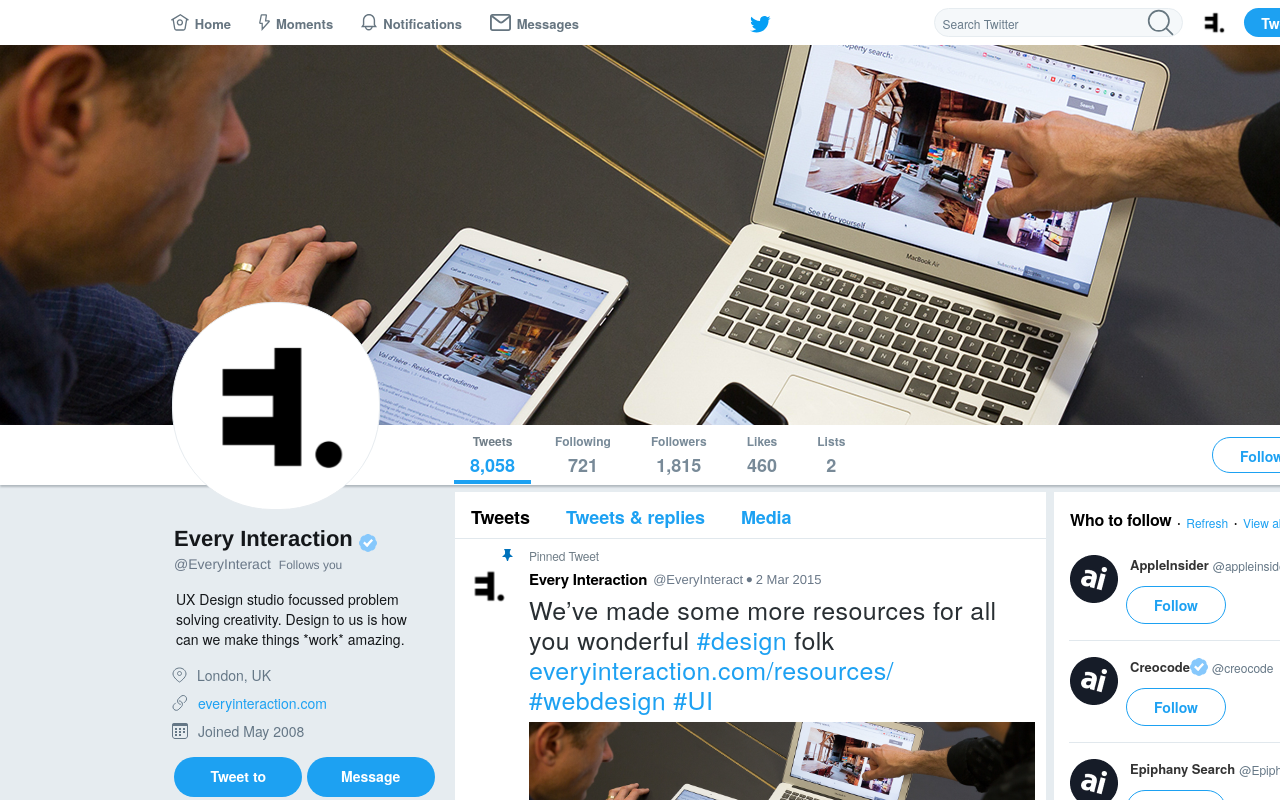
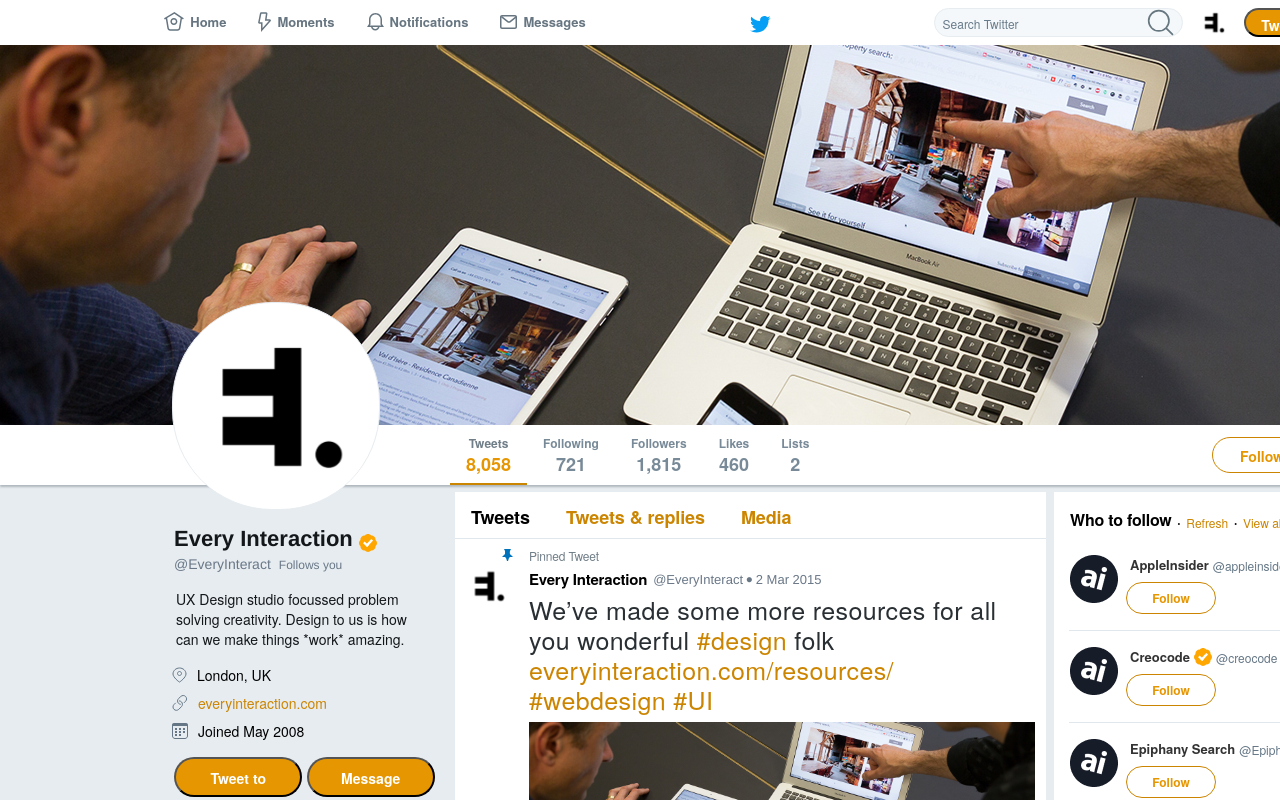
Before and after one commit to Kouprin/twitter-demo-frontend, a React (Create React App) app: page /EveryInteract in a window 1280 px wide. Shown: the top 800 px of the page. Built offline with nearby package versions, Linux system fonts and the light colour scheme.

Commit message:
Links + refactoring + golden color

```diff
--- a/src/App.css
+++ b/src/App.css
@@ -10,7 +10,7 @@
 
 a {
   text-decoration: none;
-  color: #1da1f2;
+  color: #cc8500;
 }
 
 a:hover {
--- a/src/Data.js
+++ b/src/Data.js
@@ -5,81 +5,57 @@
 
 import avatarMid from "./avatar-mid.svg";
 
-export const headerData = {
-  home: { icon: iconHome, text: "Home" },
-  moments: { icon: iconMoments, text: "Moments" },
-  notifications: { icon: iconNotifications, text: "Notifications" },
-  messages: { icon: iconMessages, text: "Messages" }
-};
+export const headerData = [
+  { icon: iconHome, text: "Home", whereTo: "/" },
+  { icon: iconMoments, text: "Moments", whereTo: "/i/moments" },
+  {
+    icon: iconNotifications,
+    text: "Notifications",
+    whereTo: "/i/notifications"
+  },
+  {
+    icon: iconMessages,
+    text: "Messages",
+    whereTo: "#"
+  }
+];
 
-const checkActiveMain = (match, location) => {
-  if (!location) return false;
-  const { pathname } = location;
-  return pathname === "/EveryInteract";
-};
-
-const checkActiveFollowing = (match, location) => {
-  if (!location) return false;
-  const { pathname } = location;
-  return pathname === "/EveryInteract/following";
-};
-
-const checkActiveFollowers = (match, location) => {
-  if (!location) return false;
-  const { pathname } = location;
-  return pathname === "/EveryInteract/followers";
-};
-
-const checkActiveLikes = (match, location) => {
-  if (!location) return false;
-  const { pathname } = location;
-  return pathname === "/EveryInteract/likes";
-};
-
-const checkActiveLists = (match, location) => {
-  if (!location) return false;
-  const { pathname } = location;
-  return pathname === "/EveryInteract/lists";
-};
-
-export const statisticsData = {
-  tweets: {
+export const statisticsData = [
+  {
     text: "Tweets",
     count: "8,058",
-    checkActive: checkActiveMain,
     whereTo: "/"
   },
-  following: {
+  {
     text: "Following",
     count: "721",
-    checkActive: checkActiveFollowing,
     whereTo: "following"
   },
-  followers: {
+  {
     text: "Followers",
     count: "1,815",
-    checkActive: checkActiveFollowers,
     whereTo: "followers"
   },
-  likes: {
+  {
     text: "Likes",
     count: "460",
-    checkActive: checkActiveLikes,
     whereTo: "likes"
   },
-  lists: {
+  {
     text: "Lists",
     count: "2",
-    checkActive: checkActiveLists,
     whereTo: "lists"
   }
-};
+];
 
-export const tabData = {
-  tweets: { text: "Tweets", is_active: true },
-  replies: { text: "Tweets & replies", is_active: false },
-  media: { text: "Media", is_active: false }
-};
+export const tabData = [
+  { text: "Tweets", whereTo: "/" },
+  { text: "Tweets & replies", whereTo: "with_replies" },
+  { text: "Media", whereTo: "media" }
+];
+
+export const descriptionTextData =
+  "UX Design studio focussed problem solving creativity. Design to us is how can we make things *work* amazing.";
 
 export const followersData = {
   count: 216,
--- a/src/Header.css
+++ b/src/Header.css
@@ -6,18 +6,11 @@
 
 .Header .nav-pair {
   display: flex;
+  padding-left: 16px;
+  padding-right: 16px;
   justify-content: center;
-  margin: 14px;
-}
-
-.Header .nav-pair-text {
-  margin-left: 6px;
-  font-family: HelveticaNeue;
-  font-size: 13px;
-  font-weight: 600;
-  line-height: normal;
-  letter-spacing: 0.01px;
-  color: #667580;
+  align-items: center;
+  text-decoration: none;
 }
 
 .Header .menu {
--- a/src/Header.js
+++ b/src/Header.js
@@ -1,5 +1,6 @@
 import React from "react";
 import styled from "styled-components";
+import { Link } from "react-router-dom";
 
 import iconTwitter from "./icon-twitter.svg";
 import iconMagnifier from "./icon-magnifier.svg";
@@ -9,17 +10,37 @@
 
 import "./Header.css";
 
+const NavPairText = styled.div`
+  margin-left: 6px;
+  font-family: HelveticaNeue;
+  font-size: 13px;
+  font-weight: 600;
+  line-height: normal;
+  letter-spacing: 0.01px;
+`;
+
+const NavPairLink = styled(Link)`
+  color: #667580;
+  border-bottom: 2px solid #ffffff;
+  &:hover {
+    color: #e69600;
+    border-bottom: 2px solid #cc8500;
+  }
+`;
+
 function NavPair(props) {
   return (
-    <div className="nav-pair">
+    <NavPairLink className="nav-pair" to={props.whereTo}>
       <img className="nav-pair-logo" src={props.src} alt={props.text} />
-      <div className="nav-pair-text">{props.text}</div>
-    </div>
+      <NavPairText>{props.text}</NavPairText>
+    </NavPairLink>
   );
 }
 
-const MenuTweet = styled.div`
-  background: #1da1f2;
+const MenuTweet = styled.button`
+  background: #e69600;
+  box-shadow: none;
+  cursor: pointer;
   border-radius: 100px;
   margin: 8px;
   padding: 8px;
@@ -31,6 +52,9 @@
   font-weight: 600;
   color: #ffffff;
   width: 72px;
+  &:hover {
+    background: #cc8500;
+  }
 `;
 
 const Twitter = styled.img`
@@ -47,24 +71,15 @@
   return (
     <div className="Header">
       <div className="nav">
-        <NavPair
-          src={headerData["home"]["icon"]}
-          text={headerData["home"]["text"]}
-        />
-        <NavPair
-          src={headerData["moments"]["icon"]}
-          text={headerData["moments"]["text"]}
-        />
-        <NavPair
-          src={headerData["notifications"]["icon"]}
-          text={headerData["notifications"]["text"]}
-        />
-        <NavPair
-          src={headerData["messages"]["icon"]}
-          text={headerData["messages"]["text"]}
-        />
+        {headerData.map(navItem => (
+          <NavPair
+            src={navItem["icon"]}
+            text={navItem["text"]}
+            whereTo={navItem["whereTo"]}
+          />
+        ))}
       </div>
-      <a href="http://twitter.com">
+      <a href="/">
         <Twitter src={iconTwitter} alt="iconTwitter" />
       </a>
 
--- a/src/LeftColumn.css
+++ b/src/LeftColumn.css
@@ -77,7 +77,7 @@
   font-family: HelveticaNeue;
   line-height: 20px;
   font-size: 14px;
-  letter-spacing: 0.0107692px;
+  letter-spacing: 0.01px;
 
   color: #14171a;
 }
@@ -99,23 +99,6 @@
   display: flex;
   flex-direction: row;
   justify-content: space-around;
-}
-
-.LeftColumn .buttons-instance {
-  background: #1da1f2;
-  border-radius: 100px;
-
-  font-family: HelveticaNeue;
-  line-height: 14px;
-  font-size: 14px;
-  text-align: center;
-  letter-spacing: 0.01px;
-  width: 128px;
-  height: 40px;
-  font-weight: 600;
-  padding: 12px;
-
-  color: #ffffff;
 }
 
 .LeftColumn .followers {
--- a/src/LeftColumn.js
+++ b/src/LeftColumn.js
@@ -1,5 +1,6 @@
 import React from "react";
 import styled, { css } from "styled-components";
+import { Link } from "react-router-dom";
 
 import avatar from "./avatar.svg";
 import tick from "./tick.svg";
@@ -8,22 +9,21 @@
 import iconJoined from "./icon-joined.svg";
 import iconFollowers from "./icon-followers.svg";
 import iconPhotoVideo from "./icon-photo-video.svg";
-import { followersData, photoVideoData } from "./Data";
+import { followersData, photoVideoData, descriptionTextData } from "./Data";
 
 import "./LeftColumn.css";
 
 function Author(props) {
-  if (props.tick)
   return (
     <div className="author">
-        <div className="author-name">{props.name}</div>
+      <Link className="author-name" to="#">
+        {props.name}
+      </Link>
+      {props.tick ? (
         <img className="author-tick" src={tick} alt="tick" />
-      </div>
-    );
-  else
-    return (
-      <div className="author">
-        <div className="author-name">{props.name}</div>
+      ) : (
+        <div />
+      )}
     </div>
   );
 }
@@ -31,14 +31,13 @@
 function AuthorShort(props) {
   return (
     <div className="authorShort">
-      <div className="authorShort-name">{props.name}</div>
+      <Link className="authorShort-name" to="#">
+        {props.name}
+      </Link>
       <div className="authorShort-follows">{props.follows}</div>
     </div>
   );
 }
-
-const descriptionText =
-  "UX Design studio focussed problem solving creativity. Design to us is how can we make things *work* amazing.";
 
 function Description(props) {
   return (
@@ -48,19 +47,12 @@
   );
 }
 
-const RowText = styled.a`
+const RowText = styled.div`
   margin-left: 10px;
   font-family: HelveticaNeue;
   line-height: 28px;
   font-size: 14px;
   letter-spacing: 0.01px;
-
-  color: #657786;
-  ${props =>
-    props.isLink &&
-    css`
-      color: #1da1f2;
-    `};
 `;
 
 function ContactsRow(props) {
@@ -69,12 +61,13 @@
     return (
       <div className="contacts-row">
         <img className="contacts-row-icon" src={props.icon} alt={props.icon} />
-        <RowText
-          href={props.isLink ? "http://" + props.text : undefined}
-          isLink={props.isLink}
-        >
-          {props.text}
-        </RowText>
+        {props.isLink ? (
+          <Link to={props.text}>
+            <RowText isLink={true}>{props.text}</RowText>
+          </Link>
+        ) : (
+          <RowText isLink={false}>{props.text}</RowText>
+        )}
       </div>
     );
 }
@@ -89,9 +82,26 @@
   );
 }
 
-function Button(props) {
-  return <div className="buttons-instance">{props.text}</div>;
+const Button = styled.button`
+  background: #e69600;
+  box-shadow: none;
+  cursor: pointer;
+  color: #ffffff;
+  border-radius: 100px;
+  font-family: HelveticaNeue;
+  line-height: 14px;
+  font-size: 14px;
+  text-align: center;
+  letter-spacing: 0.01px;
+  width: 128px;
+  height: 40px;
+  font-weight: 600;
+  padding: 12px;
+
+  &:hover {
+    background: #cc8500;
   }
+`;
 
 function Follower(props) {
   return (
@@ -108,30 +118,9 @@
 function FollowerList(props) {
   return (
     <div className="followers-list">
-      <Follower
-        image={props.followers[0]["image"]}
-        link={props.followers[0]["link"]}
-      />
-      <Follower
-        image={props.followers[1]["image"]}
-        link={props.followers[1]["link"]}
-      />
-      <Follower
-        image={props.followers[2]["image"]}
-        link={props.followers[2]["link"]}
-      />
-      <Follower
-        image={props.followers[3]["image"]}
-        link={props.followers[3]["link"]}
-      />
-      <Follower
-        image={props.followers[4]["image"]}
-        link={props.followers[4]["link"]}
-      />
-      <Follower
-        image={props.followers[5]["image"]}
-        link={props.followers[5]["link"]}
-      />
+      {props.followers.map(follower => (
+        <Follower image={follower["image"]} link={follower["link"]} />
+      ))}
     </div>
   );
 }
@@ -145,9 +134,11 @@
           src={iconFollowers}
           alt={iconFollowers}
         />
-        <RowText href={"go_followers"} isLink={true}>
+        <Link to="/followers">
+          <RowText isLink={true}>
             {props.followers["count"]} Followers you know
           </RowText>
+        </Link>
       </div>
       <FollowerList followers={props.followers["list"]} />
     </div>
@@ -169,26 +160,9 @@
 function PhotoVideoList(props) {
   return (
     <div className="photovideos-list">
-      <PhotoVideo
-        image={props.photoVideos[0]["image"]}
-        link={props.photoVideos[0]["link"]}
-      />
-      <PhotoVideo
-        image={props.photoVideos[1]["image"]}
-        link={props.photoVideos[1]["link"]}
-      />
-      <PhotoVideo
-        image={props.photoVideos[2]["image"]}
-        link={props.photoVideos[2]["link"]}
-      />
-      <PhotoVideo
-        image={props.photoVideos[3]["image"]}
-        link={props.photoVideos[3]["link"]}
-      />
-      <PhotoVideo
-        image={props.photoVideos[4]["image"]}
-        link={props.photoVideos[4]["link"]}
-      />
+      {props.photoVideos.map(photoVideo => (
+        <PhotoVideo image={photoVideo["image"]} link={photoVideo["link"]} />
+      ))}
     </div>
   );
 }
@@ -202,9 +176,11 @@
           src={iconPhotoVideo}
           alt={iconPhotoVideo}
         />
-        <RowText href={"go_photovideos"} isLink={true}>
+        <Link to="/media">
+          <RowText isLink={true}>
             {props.photoVideos["count"]} Photos and videos
           </RowText>
+        </Link>
       </div>
       <PhotoVideoList photoVideos={props.photoVideos["list"]} />
     </div>
@@ -219,15 +195,15 @@
       </div>
       <Author name="Every Interaction" tick={true} />
       <AuthorShort name="@EveryInteract" follows="Follows you" />
-      <Description text={descriptionText} />
+      <Description text={descriptionTextData} />
       <Contacts
         location="London, UK"
         link="everyinteraction.com"
         joined="Joined May 2008"
       />
       <div className="buttons">
-        <Button text="Tweet to" />
-        <Button text="Message" />
+        <Button>Tweet to</Button>
+        <Button>Message</Button>
       </div>
       <Followers followers={followersData} />
       <PhotoVideos photoVideos={photoVideoData} />
--- a/src/Middle.css
+++ b/src/Middle.css
@@ -3,28 +3,6 @@
   flex-direction: row;
   justify-content: flex-start;
   background: #ffffff;
-}
-
-.Middle .tab-nav {
-  margin: 12px 20px 8px 16px;
-  font-family: HelveticaNeue;
-  line-height: normal;
-  font-size: 18px;
-  letter-spacing: -0.1px;
-  font-weight: 600;
-
-  color: #1da1f2;
-}
-
-.Middle .tab-nav-active {
-  margin: 12px 20px 8px 16px;
-  font-family: HelveticaNeue;
-  line-height: normal;
-  font-size: 18px;
-  letter-spacing: -0.1px;
-  font-weight: 600;
-
-  color: #000000;
 }
 
 .Middle .tweet-line {
--- a/src/Middle.js
+++ b/src/Middle.js
@@ -1,5 +1,6 @@
 import React from "react";
 import styled, { css } from "styled-components";
+import { NavLink } from "react-router-dom";
 
 import iconPinned from "./icon-pinned.svg";
 import iconComments from "./icon-comments.svg";
@@ -12,26 +13,27 @@
 
 import "./Middle.css";
 
-function TabNav(props) {
-  if (props.active) return <div className="tab-nav-active">{props.text}</div>;
-  else return <div className="tab-nav">{props.text}</div>;
-}
+const TabNav = styled(NavLink)`
+  margin: 12px 20px 8px 16px;
+  font-family: HelveticaNeue;
+  line-height: normal;
+  font-size: 18px;
+  letter-spacing: -0.1px;
+  font-weight: 600;
+
+  color: #cc8500;
+  &.active,
+  &:hover {
+    color: #000000;
+  }
+`;
 
 function Tab(props) {
   return (
     <div className="tab">
-      <TabNav
-        text={tabData["tweets"]["text"]}
-        active={tabData["tweets"]["is_active"]}
-      />
-      <TabNav
-        text={tabData["replies"]["text"]}
-        active={tabData["replies"]["is_active"]}
-      />
-      <TabNav
-        text={tabData["media"]["text"]}
-        active={tabData["media"]["is_active"]}
-      />
+      {tabData.map(tabItem => (
+        <TabNav to={tabItem["whereTo"]}>{tabItem["text"]}</TabNav>
+      ))}
     </div>
   );
 }
@@ -195,9 +197,7 @@
   return (
     <div className="Middle">
       <Tab />
-      <Tweet data={tweetData[0]} />
-      <Tweet data={tweetData[1]} />
-      <Tweet data={tweetData[2]} />
+      {tweetData.map(tweetItem => <Tweet data={tweetItem} />)}
     </div>
   );
 }
--- a/src/RightColumn.css
+++ b/src/RightColumn.css
@@ -56,6 +56,7 @@
   flex-direction: row;
   justify-content: left;
   align-items: flex-end;
+  text-decoration: none;
 }
 
 .RightColumn .follows-center {
@@ -93,6 +94,7 @@
   display: flex;
   flex-direction: column;
   justify-content: flex-start;
+  text-decoration: none;
 }
 
 .RightColumn .about {
--- a/src/RightColumn.js
+++ b/src/RightColumn.js
@@ -1,5 +1,6 @@
 import React from "react";
 import styled from "styled-components";
+import { Link } from "react-router-dom";
 
 import tick from "./tick.svg";
 import iconDelete from "./icon-delete.svg";
@@ -8,11 +9,10 @@
 
 import "./RightColumn.css";
 
-const SmallLink = styled.a`
+const SmallText = styled.div`
   font-family: HelveticaNeue;
   line-height: normal;
   font-size: 12px;
-  color: #1da1f2;
 `;
 
 function FollowsHeader(props) {
@@ -20,9 +20,13 @@
     <div className="header-block">
       <div className="text-header">Who to follow</div>
       <div className="divider">•</div>
-      <SmallLink href="--refresh">Refresh</SmallLink>
+      <Link to="#">
+        <SmallText>Refresh</SmallText>
+      </Link>
       <div className="divider">•</div>
-      <SmallLink href="--view all">View all</SmallLink>
+      <Link to="/who_to_follow/suggestions">
+        <SmallText>View all</SmallText>
+      </Link>
     </div>
   );
 }
@@ -44,31 +48,52 @@
   color: #657786;
 `;
 
+const DescriptionLink = styled(Link)`
+  &:hover {
+    ${Author} {
+      text-decoration: underline;
+      color: #333333;
+    }
+  }
+`;
+
+const Tick = styled.img`
+  margin-left: 4px;
+`;
+
 function FollowRow(props) {
   return (
-    <div className="follows-follow-description-row">
+    <DescriptionLink className="follows-follow-description-row" to="#">
       <Author>{props.follow["author"]}</Author>
-      {props.follow["isVerified"] ? <img src={tick} alt="verified" /> : <div />}
+      {props.follow["isVerified"] ? (
+        <Tick src={tick} alt="verified" />
+      ) : (
+        <div />
+      )}
       <AuthorShort>{props.follow["authorShort"]}</AuthorShort>
-    </div>
+    </DescriptionLink>
   );
 }
 
 const Button = styled.button`
-  margin-top: 12px;
   background: #ffffff;
-  border-radius: 100px;
-  padding: 8px;
-  border: 1px solid #1da1f2;
+  border-radius: 90px;
+  margin-top: 8px;
+  padding: 6px;
+  border: 1px solid #cc8500;
   box-sizing: border-box;
-  border-radius: 100px;
   font-family: HelveticaNeue;
   line-height: normal;
-  font-size: 14px;
+  font-size: 12px;
   font-weight: 600;
   text-align: center;
-  width: 100px;
-  color: #1da1f2;
+  width: 90px;
+  color: #e69600;
+  box-shadow: none;
+  cursor: pointer;
+  &:hover {
+    background: #ffedcc;
+  }
 `;
 
 function FollowDescription(props) {
@@ -82,14 +107,21 @@
 
 function Follow(props) {
   return (
+    <div>
       <div className="follows-follow">
+        <DescriptionLink to="#">
           <img
             className="follows-follow-logo"
             src={props.follow["image"]}
             alt={props.follow["author"]}
           />
+        </DescriptionLink>
         <FollowDescription follow={props.follow} />
         <img className="follows-follow-delete" src={iconDelete} alt="delete" />
+      </div>
+      <div className="follows-center">
+        <Rule />
+      </div>
     </div>
   );
 }
@@ -108,7 +140,9 @@
         src={iconPeople}
         alt="Find people you know"
       />
-      <SmallLink>Find people you know</SmallLink>
+      <Link to="/who_to_follow/import">
+        <SmallText>Find people you know</SmallText>
+      </Link>
     </div>
   );
 }
@@ -117,18 +151,8 @@
   return (
     <div className="follows">
       <FollowsHeader />
-      <Follow follow={props.follows[0]} />
-      <div className="follows-center">
-        <Rule />
-      </div>
-      <Follow follow={props.follows[1]} />
-      <div className="follows-center">
-        <Rule />
-      </div>
-      <Follow follow={props.follows[2]} />
-      <div className="follows-center">
-        <Rule />
-      </div>
+
+      {props.follows.map(followItem => <Follow follow={followItem} />)}
       <People />
     </div>
   );
@@ -139,18 +163,19 @@
     <div className="header-block">
       <div className="text-header">United Kingdom Trends</div>
       <div className="divider">•</div>
-      <SmallLink href="--change">Change</SmallLink>
+      <Link to="/who_to_follow/suggestions">
+        <SmallText>Change</SmallText>
+      </Link>
     </div>
   );
 }
 
-const TrendLink = styled.a`
+const TrendText = styled.div`
   font-family: HelveticaNeue;
   line-height: normal;
   line-height: 20px;
   font-size: 15px;
   font-weight: 600;
-  color: #1da1f2;
 `;
 
 const TextSmall = styled.div`
@@ -161,10 +186,18 @@
   color: #687b8a;
 `;
 
+const TrendLink = styled(Link)`
+  &:hover {
+    ${TrendText} {
+      text-decoration: underline;
+    }
+  }
+`;
+
 function Trend(props) {
   return (
-    <div className="trends-trend">
-      <TrendLink href={props.trend["text"]}>{props.trend["text"]}</TrendLink>
+    <TrendLink className="trends-trend" to={props.trend["text"]}>
+      <TrendText>{props.trend["text"]}</TrendText>
       {props.trend["description"] ? (
         <TextSmall>{props.trend["description"]}</TextSmall>
       ) : (
@@ -175,7 +208,7 @@
       ) : (
         <div />
       )}
-    </div>
+    </TrendLink>
   );
 }
 
@@ -187,11 +220,7 @@
   return (
     <div className="trends">
       <TrendsHeader />
-      <Trend trend={props.trends[0]} />
-      <Trend trend={props.trends[1]} />
-      <Trend trend={props.trends[2]} />
-      <Trend trend={props.trends[3]} />
-      <Trend trend={props.trends[4]} />
+      {props.trends.map(trendItem => <Trend trend={trendItem} />)}
       <Empty />
     </div>
   );
--- a/src/Statistics.css
+++ b/src/Statistics.css
@@ -10,9 +10,8 @@
 
 .Statistics .nav-pair {
   display: flex;
-  margin-left: 4px;
-  margin-right: 4px;
-  justify-content: space-around;
+  justify-content: space-between;
+  align-items: center;
   flex-direction: column;
   text-decoration: none;
 }
@@ -38,23 +37,6 @@
   justify-content: flex-start;
 }
 
-.Statistics .menu-follow {
-  background: #ffffff;
-  border-radius: 100px;
-  margin: 12px;
-  padding: 8px;
-  border: 1px solid #1da1f2;
-  box-sizing: border-box;
-  border-radius: 100px;
-  font-family: HelveticaNeue;
-  line-height: normal;
-  font-size: 14px;
-  font-weight: 600;
-  text-align: center;
-  width: 100px;
-  color: #1da1f2;
-}
-
 .Statistics .menu-more {
   display: flex;
   margin-top: 12px;
--- a/src/Statistics.js
+++ b/src/Statistics.js
@@ -1,5 +1,5 @@
 import React from "react";
-import styled, { css } from "styled-components";
+import styled from "styled-components";
 import { NavLink } from "react-router-dom";
 
 import oval from "./oval.svg";
@@ -9,7 +9,7 @@
 import "./Statistics.css";
 
 const NavPairText = styled.div`
-  padding-top: 4px;
+  padding-top: 8px;
   padding-left: 16px;
   padding-right: 16px;
   font-family: HelveticaNeue;
@@ -24,14 +24,15 @@
 const NavPairCount = styled.div`
   padding-left: 16px;
   padding-right: 16px;
-  padding-bottom: 4px;
+  padding-bottom: 8px;
   font-family: HelveticaNeue;
   font-weight: 600;
   line-height: 21px;
   font-size: 18px;
   text-align: center;
   letter-spacing: 0.01px;
-  border-bottom: 4px solid #ffffff;
+  width: 100%;
+  border-bottom: 2px solid #ffffff;
   color: #788a98;
 `;
 
@@ -42,8 +43,8 @@
       color: #707e88;
     }
     ${NavPairCount} {
-      color: #1da1f2;
-      border-bottom: 4px solid #1da1f2;
+      color: #e69600;
+      border-bottom: 2px solid #cc8500;
     }
   }
 `;
@@ -57,39 +58,43 @@
   );
 }
 
+const Follow = styled.button`
+  background: #ffffff;
+  border-radius: 100px;
+  margin: 12px;
+  padding: 8px;
+  border: 1px solid #cc8500;
+  box-sizing: border-box;
+  border-radius: 100px;
+  font-family: HelveticaNeue;
+  line-height: normal;
+  font-size: 14px;
+  font-weight: 600;
+  text-align: center;
+  width: 100px;
+  color: #e69600;
+  box-shadow: none;
+  cursor: pointer;
+  &:hover {
+    background: #ffedcc;
+  }
+`;
+
 export function Statistics() {
   return (
     <div className="Statistics">
       <div className="empty" />
       <div className="nav">
-        <NavPair
-          text={statisticsData["tweets"]["text"]}
-          count={statisticsData["tweets"]["count"]}
-          whereTo={statisticsData["tweets"]["whereTo"]}
-        />
-        <NavPair
-          text={statisticsData["following"]["text"]}
-          count={statisticsData["following"]["count"]}
-          whereTo={statisticsData["following"]["whereTo"]}
-        />
-        <NavPair
-          text={statisticsData["followers"]["text"]}
-          count={statisticsData["followers"]["count"]}
-          whereTo={statisticsData["followers"]["whereTo"]}
-        />
-        <NavPair
-          text={statisticsData["likes"]["text"]}
-          count={statisticsData["likes"]["count"]}
-          whereTo={statisticsData["likes"]["whereTo"]}
-        />
-        <NavPair
-          text={statisticsData["lists"]["text"]}
-          count={statisticsData["lists"]["count"]}
-          whereTo={statisticsData["lists"]["whereTo"]}
-        />
+        {statisticsData.map(statisticsItem => (
+          <NavPair
+            text={statisticsItem["text"]}
+            count={statisticsItem["count"]}
+            whereTo={statisticsItem["whereTo"]}
+          />
+        ))}
       </div>
       <div className="menu">
-        <div className="menu-follow">Follow</div>
+        <Follow>Follow</Follow>
         <div className="menu-more">
           <img className="menu-more-oval" src={oval} alt="oval" />
           <img className="menu-more-oval" src={oval} alt="oval" />
```
Also changed, not shown: src/icon-people.svg, src/tick.svg. Lines whose indentation alone changed are shown as unchanged.
